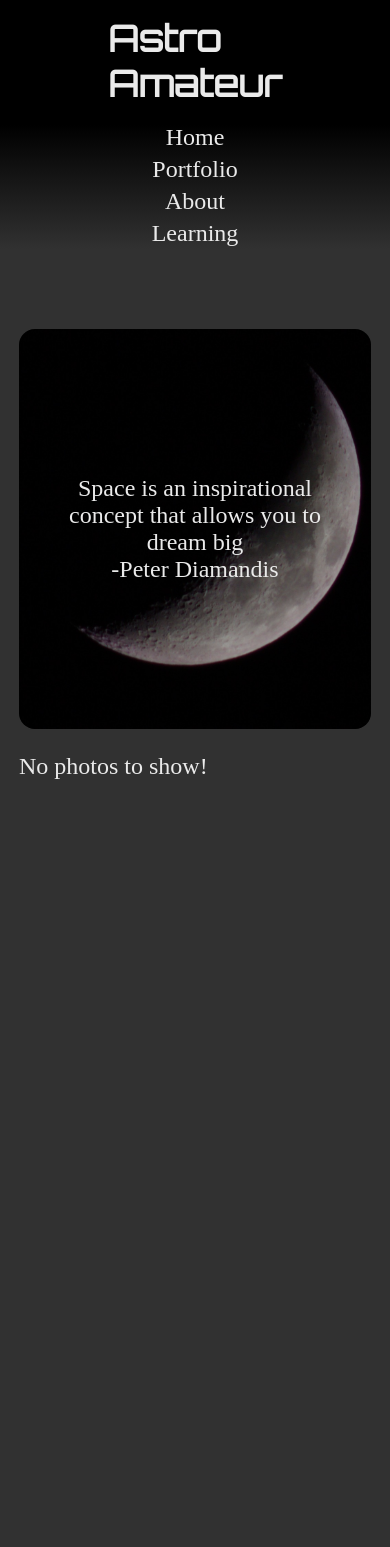
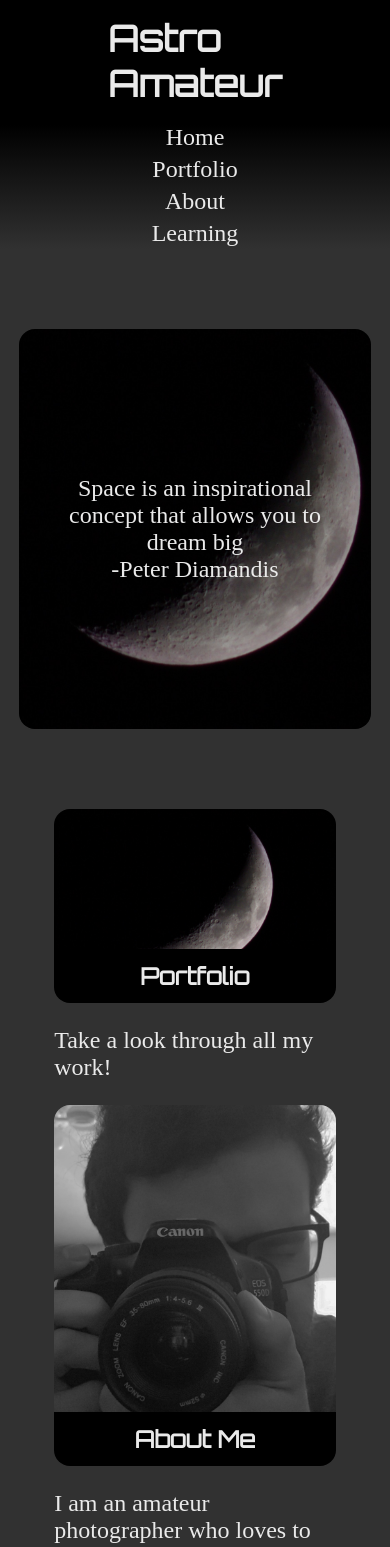
Before and after one commit to Topash15/astro-amateur, an Angular app in the folder client/: page / in a window 390 px wide. Shown: the top 1547 px of the page. Before the commit the page ends 844 px from the top, so only its background shows below. Built offline with nearby package versions, Linux system fonts and the light colour scheme.

Commit message:
linking-card styling

```diff
--- a/client/src/app/home-page-body/home-page-body.component.html
+++ b/client/src/app/home-page-body/home-page-body.component.html
@@ -10,6 +10,8 @@
 </section>
 <section class="footer-container container">
   <app-linking-card
-  [photos]="navCards"
-  [type]="type"></app-linking-card>
+    [photos]="navCards"
+    [type]="type"
+    [loading]="false"
+  ></app-linking-card>
 </section>
--- a/client/src/app/linking-card/linking-card.component.css
+++ b/client/src/app/linking-card/linking-card.component.css
@@ -17,27 +17,26 @@
 .photo-container {
   width: 100%;
   height: 75%;
-  background-color: rgb(4, 0, 0);
-  border-radius:16px;
+  border-radius: 16px;
+  position: relative;
 }
 
-.photo-container:hover{
-    opacity: 0.8;
+.photo-container:hover > .photo-title {
+  opacity: 0;
 }
 
 .photo-title {
   color: var(--text);
-  padding: 0.5em;
-  min-width:90%;
-  max-width: 100%;
+  padding: 0.5em 0;
+  width: 100%;
   text-decoration: none;
   text-align: center;
   margin: 0;
-  position: relative;
-  bottom: 20%;
+  position: absolute;
   border-radius: 0 0 16px 16px;
   font-size: 1em;
   background-color: rgba(0, 0, 0);
+  bottom: 0;
 }
 
 .photo-img {
@@ -47,27 +46,27 @@
   overflow: hidden;
 }
 
-.text-container{
+.text-container {
   height: auto;
 }
 
 @media (max-width: 769px) {
-  .card-container{
+  .card-container {
     grid-template-columns: 50% 50%;
   }
 
-  .photo-title{
-    font-size:3vw;
+  .photo-title {
+    font-size: 3vw;
   }
 }
 
 @media (max-width: 426px) {
-  .card-container{
+  .card-container {
     grid-template-columns: 100%;
   }
 
-  .photo-title{
-    font-size:6vw;
-    bottom: 15%;
+  .photo-title {
+    font-size: 6vw;
+    bottom: 0;
   }
 }
--- a/client/src/app/linking-card/linking-card.component.html
+++ b/client/src/app/linking-card/linking-card.component.html
@@ -18,5 +18,5 @@
   </div>
 </section>
 <ng-template #elseBlock>
-  <p>No photos to show!</p>
+  <p>Nothing loaded...</p>
 </ng-template>
```
Also changed, not shown: client/src/assets/portfolio-contents/thumbnail/imageNotFound.thumbnail.webp (added).
